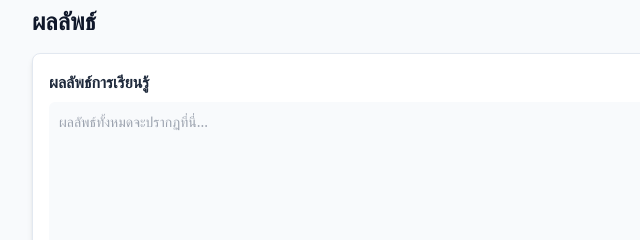
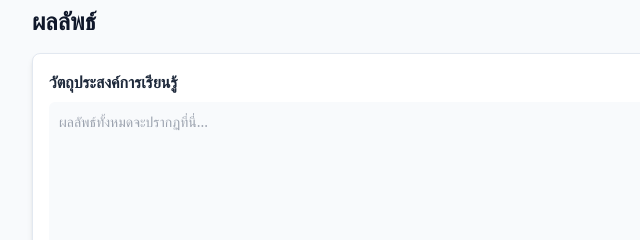
Before and after one commit to cha-sys-test/obj-assistance, a plain HTML site: page index.html in a window 1280 px wide. Shown: the part 535-775 px from the top of the page, 112-752 px from the left. Drawn offline with nearby package versions, Linux system fonts and the light colour scheme.

Commit message:
Update index.html

```diff
--- a/index.html
+++ b/index.html
@@ -219,7 +219,7 @@
       <h2 class="text-2xl font-bold mb-4 text-slate-900">ผลลัพธ์</h2>
       <!-- ⭐ [CHANGE] รวมช่องแสดงผลลัพธ์เหลือช่องเดียว -->
       <div class="bg-white p-4 rounded-lg shadow-md border border-slate-200">
-          <h3 class="font-semibold text-slate-800 mb-2">ผลลัพธ์การเรียนรู้</h3>
+          <h3 class="font-semibold text-slate-800 mb-2">วัตถุประสงค์การเรียนรู้</h3>
           <textarea id="learningOutcome" class="w-full h-80 p-2.5 rounded-md border-slate-300 bg-slate-50 text-sm focus:border-blue-500 focus:ring focus:ring-blue-200 focus:ring-opacity-50" placeholder="ผลลัพธ์ทั้งหมดจะปรากฏที่นี่..."></textarea>
           <button id="copyOutcomeBtn" class="mt-2 text-sm text-green-700 hover:text-green-900 font-semibold">📋 คัดลอก</button>
       </div>
```
